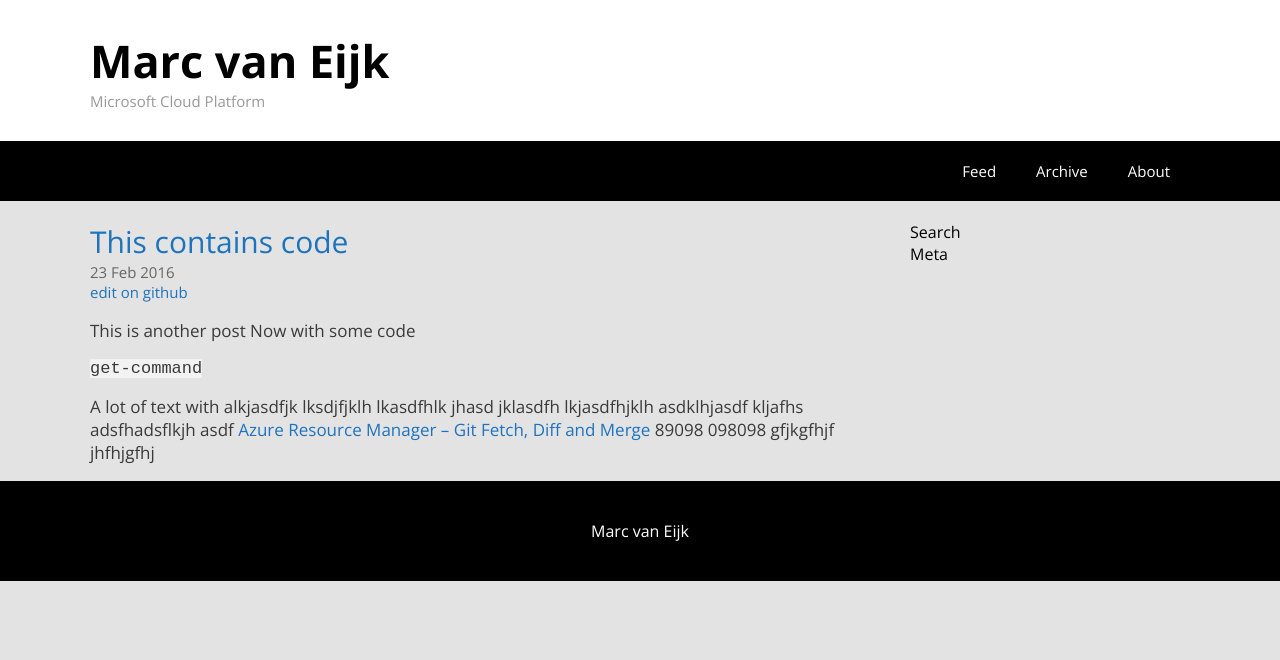
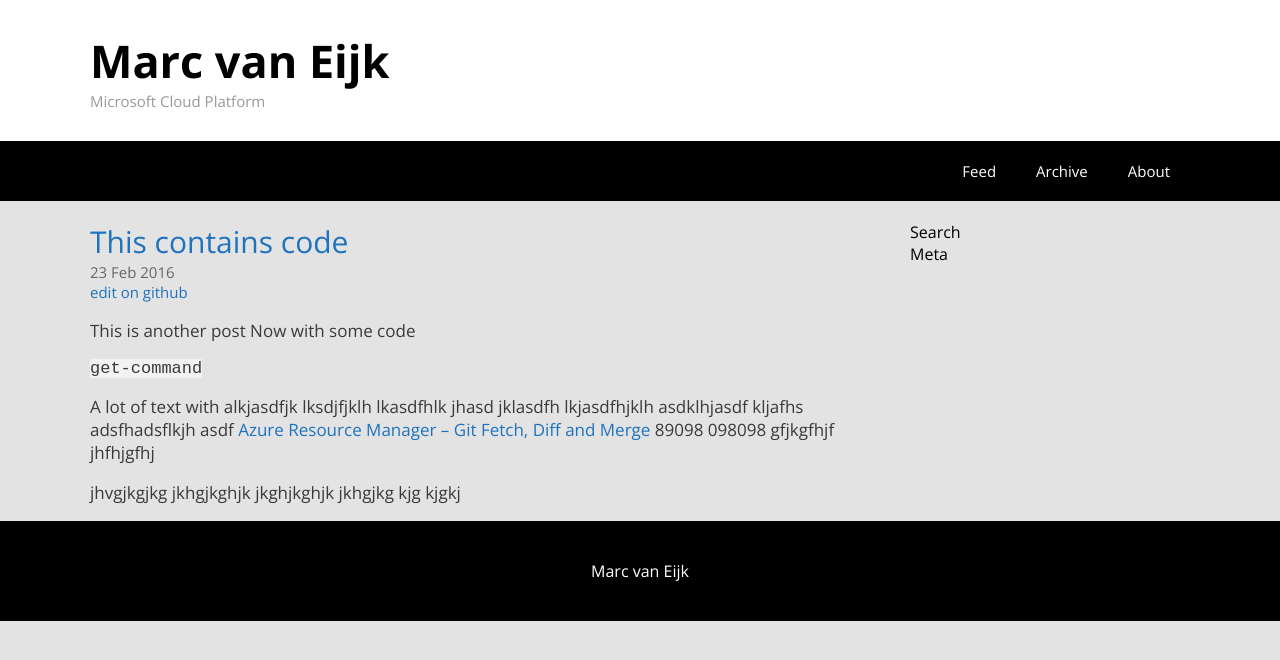
Before and after one commit to marcvaneijkdemo/marcvaneijkdemo.github.io, a Jekyll site: the page built from _posts/2016-02-23-test-blog.md, in a window 1280 px wide. Shown: the top 660 px of the page. Built offline with Jekyll 4.4.1, drawn with Linux system fonts in a browser that asks for light colours.

Commit message:
Update 2016-02-23-test-blog.md

````diff
--- a/_posts/2016-02-23-test-blog.md
+++ b/_posts/2016-02-23-test-blog.md
@@ -8,4 +8,7 @@ Now with some code
 ``` PowerShell
 get-command
 ```
-A lot of text with alkjasdfjk lksdjfjklh lkasdfhlk jhasd jklasdfh lkjasdfhjklh asdklhjasdf kljafhs adsfhadsflkjh asdf [Azure Resource Manager – Git Fetch, Diff and Merge](http://www.marcvaneijk.com/2016/02/17/azure-resource-manager-git-fetch-and-merge/) 89098 <!--more--> 098098 gfjkgfhjf jhfhjgfhj
+A lot of text with alkjasdfjk lksdjfjklh lkasdfhlk jhasd jklasdfh lkjasdfhjklh asdklhjasdf kljafhs adsfhadsflkjh asdf [Azure Resource Manager – Git Fetch, Diff and Merge](http://www.marcvaneijk.com/2016/02/17/azure-resource-manager-git-fetch-and-merge/) 89098 098098 gfjkgfhjf jhfhjgfhj
+
+
+jhvgjkgjkg jkhgjkghjk  jkghjkghjk  jkhgjkg kjg kjgkj
````
